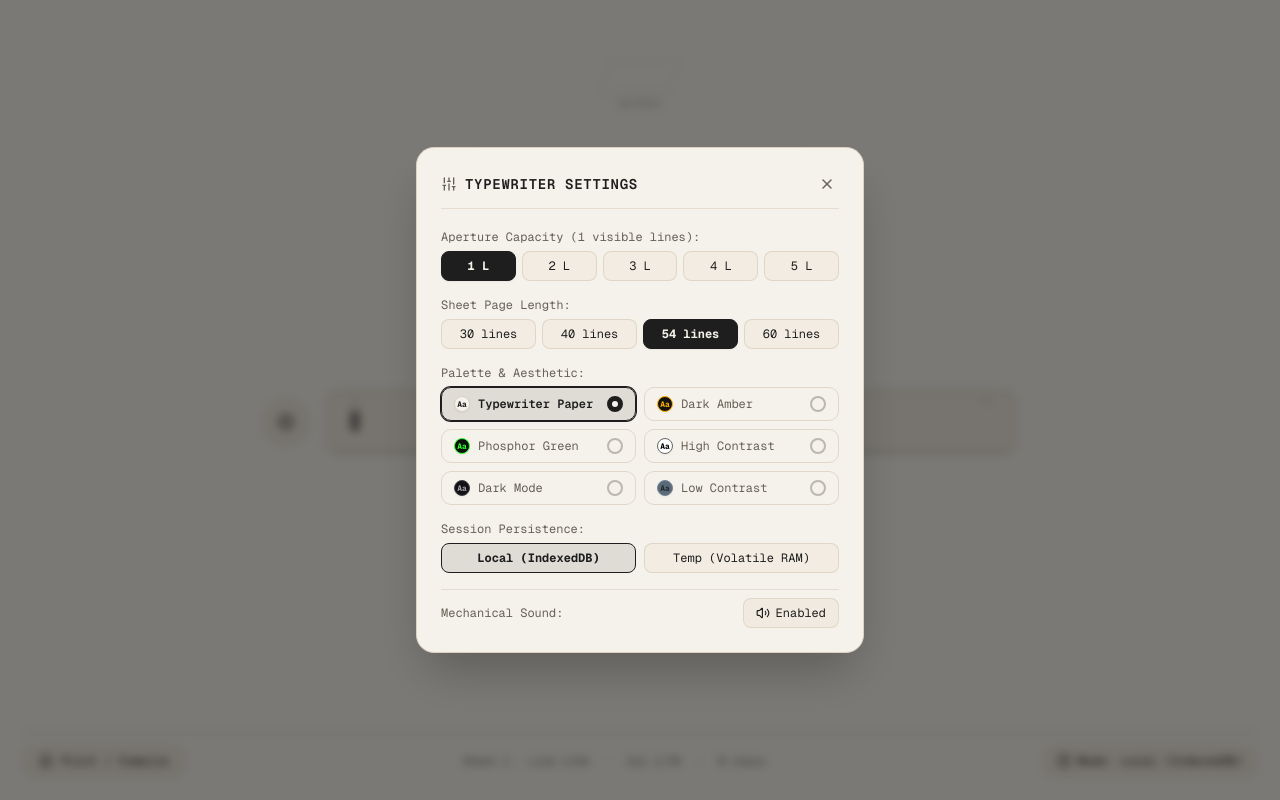
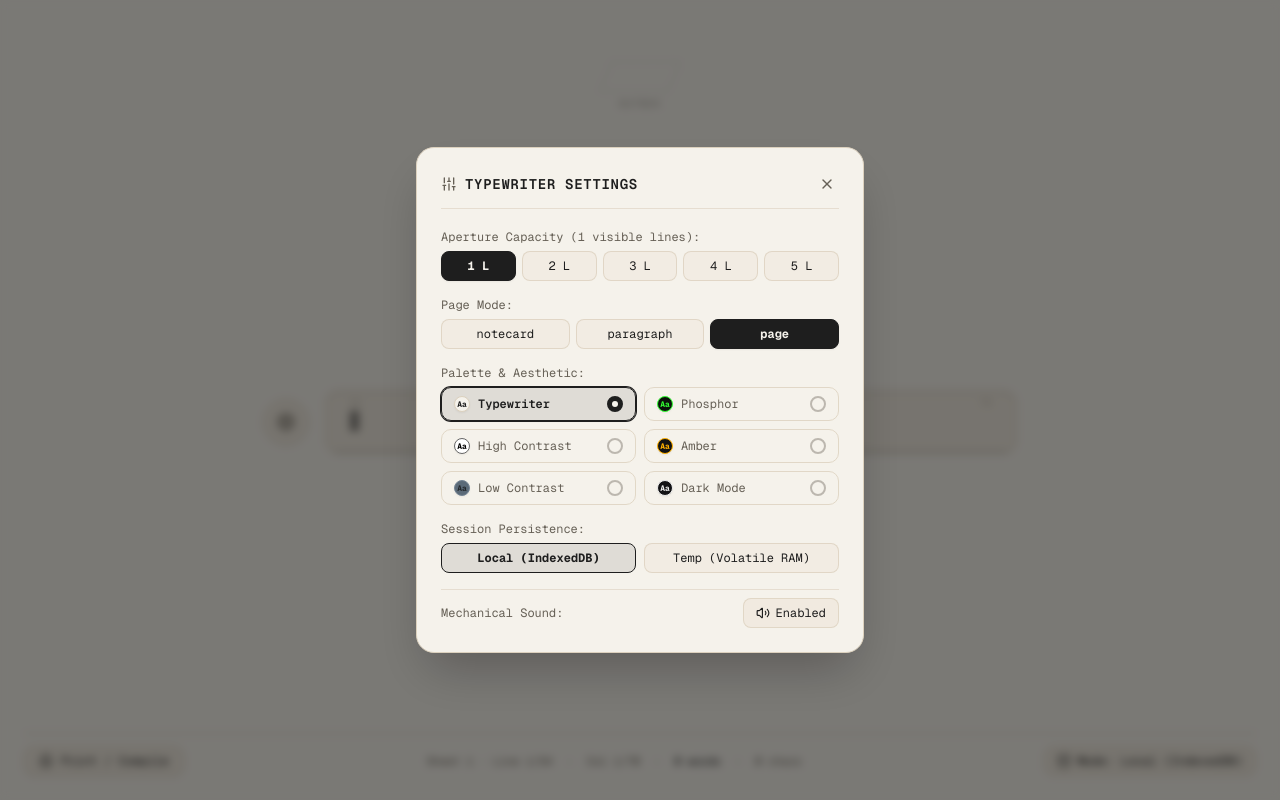
Before and after one commit to timfromtheborder/minitype, a Next.js app: page / in a window 1280 px wide. Both pictures are taken after a click on the button "Settings (Aperture, Palette, Page Size)". Built offline with nearby package versions, Linux system fonts and the light colour scheme.

Commit message:
feat: fixed print modal sizing, brighter dark mode text, rearranged palettes, page modes, word count, line-by-line printer feed, and opaque paper tray stack

```diff
--- a/src/app/globals.css
+++ b/src/app/globals.css
@@ -158,30 +158,30 @@
   --cursor-color: #000000;
 }
 
-/* 5. Dark Mode (Gray text on very dark gray background) */
+/* 5. Dark Mode (Bright text on very dark gray background) */
 [data-theme="dark-mode"] {
   --background: #121214;
-  --foreground: #A1A1AA;
-  --card: #1B1B1E;
-  --card-foreground: #A1A1AA;
+  --foreground: #EDEDED;
+  --card: #1C1C20;
+  --card-foreground: #EDEDED;
   --popover: #18181B;
-  --popover-foreground: #A1A1AA;
-  --primary: #A1A1AA;
+  --popover-foreground: #EDEDED;
+  --primary: #F4F4F5;
   --primary-foreground: #121214;
-  --secondary: #27272A;
-  --secondary-foreground: #E4E4E7;
+  --secondary: #2A2A30;
+  --secondary-foreground: #EDEDED;
   --muted: #222226;
-  --muted-foreground: #71717A;
-  --accent: #2A2A30;
-  --accent-foreground: #F4F4F5;
+  --muted-foreground: #9A9AA6;
+  --accent: #2E2E36;
+  --accent-foreground: #FFFFFF;
   --destructive: #EF4444;
-  --border: #2B2B32;
-  --input: #2B2B32;
-  --ring: #71717A;
-  --highlight-bg: #383840;
-  --highlight-text: #F4F4F5;
+  --border: #32323A;
+  --input: #32323A;
+  --ring: #EDEDED;
+  --highlight-bg: #3F3F4C;
+  --highlight-text: #FFFFFF;
   --struck-color: #EF4444;
-  --cursor-color: #A1A1AA;
+  --cursor-color: #EDEDED;
 }
 
 /* 6. Low Contrast (Slate gray background, lighter text box, charcoal text) */
--- a/src/app/page.tsx
+++ b/src/app/page.tsx
@@ -20,11 +20,21 @@ export default function Home() {
     }
   }, [engine.manifest.colorScheme]);
 
-  // Compute total characters drafted on current page
-  const totalCharsOnPage = engine.currentPageLines.reduce(
-    (acc, line) => acc + line.cells.filter((c) => c.state !== 'struck' && !c.isSoftPadding).length,
-    0
+  // Compute total characters and wordcount on current page: (character / 5 minus blank spaces)
+  const validCellsOnPage = useMemo(
+    () =>
+      engine.currentPageLines.flatMap((line) =>
+        line.cells.filter((c) => c.state !== 'struck' && !c.isSoftPadding)
+      ),
+    [engine.currentPageLines]
   );
+  const totalCharsOnPage = validCellsOnPage.length;
+  const blankSpacesOnPage = useMemo(
+    () => validCellsOnPage.filter((c) => c.char === ' ').length,
+    [validCellsOnPage]
+  );
+  const nonSpaceChars = totalCharsOnPage - blankSpacesOnPage;
+  const wordCount = Math.max(0, Math.round(nonSpaceChars / 5));
 
   // Stable pages array for print compilation
   const manuscriptPages = useMemo(
@@ -85,12 +95,18 @@ export default function Home() {
         </button>
 
         {/* Live Drafting Metadata */}
-        <div className="flex items-center gap-4 text-muted-foreground text-[11px] font-mono">
+        <div className="flex items-center gap-3.5 text-muted-foreground text-[11px] font-mono">
           <span>
-            Sheet {engine.currentPageNumber} · Line {engine.activeLineIndex + 1}/{engine.manifest.pageSize}
+            {engine.manifest.pageMode === 'paragraph'
+              ? `Page ${engine.currentPageNumber} · Line ${engine.activeLineIndex + 1}`
+              : engine.manifest.pageMode === 'notecard'
+              ? `Card ${engine.currentPageNumber} · Line ${engine.activeLineIndex + 1}/10`
+              : `Sheet ${engine.currentPageNumber} · Line ${engine.activeLineIndex + 1}/${engine.manifest.pageSize || 54}`}
           </span>
           <span>·</span>
           <span>Col {Math.min(engine.activeColIndex + 1, 70)}/70</span>
+          <span>·</span>
+          <span className="text-foreground/90 font-medium">{wordCount} words</span>
           <span>·</span>
           <span>{totalCharsOnPage} chars</span>
         </div>
--- a/src/components/modals/PrintModal.tsx
+++ b/src/components/modals/PrintModal.tsx
@@ -49,7 +49,37 @@ export const PrintModal: React.FC<PrintModalProps> = ({
 
     const fullClean = sanitizeManuscript(pages);
     setSanitizedFullText(fullClean);
-    const lines = fullClean.length > 0 ? fullClean.split('\n') : [''];
+
+    // Extract visual drafted lines for the line-by-line feed animation
+    const visualLines: string[] = [];
+    for (const page of pages) {
+      for (const line of page.lines) {
+        const hasStruckOnly =
+          line.cells.length > 0 &&
+          line.cells.every((c) => c.state === 'struck' || c.isSoftPadding);
+        if (hasStruckOnly) continue;
+
+        const cleanChars = line.cells
+          .filter((c) => c.state !== 'struck' && !c.isSoftPadding)
+          .map((c) => c.char)
+          .join('')
+          .trimEnd();
+
+        if (line.cells.length === 0 || cleanChars === '') {
+          if (line.isCommitted || line.wrapType === 'hard') {
+            visualLines.push('');
+          }
+        } else {
+          visualLines.push(cleanChars);
+        }
+      }
+    }
+
+    while (visualLines.length > 0 && visualLines[visualLines.length - 1] === '') {
+      visualLines.pop();
+    }
+
+    const lines = visualLines.length > 0 ? visualLines : [''];
     setAllLines(lines);
 
     printAbortRef.current = false;
@@ -154,7 +184,7 @@ export const PrintModal: React.FC<PrintModalProps> = ({
       onClick={onClose}
     >
       <div
-        className="w-full max-w-2xl max-h-[85vh] p-6 rounded-2xl border border-border bg-background shadow-2xl flex flex-col gap-4 select-none"
+        className="w-full max-w-2xl h-[560px] p-6 rounded-2xl border border-border bg-background shadow-2xl flex flex-col justify-between select-none"
         onClick={(e) => e.stopPropagation()}
       >
         {/* Header */}
@@ -201,8 +231,8 @@ export const PrintModal: React.FC<PrintModalProps> = ({
           </div>
         </div>
 
-        {/* Clean, Non-skeumorphic Manuscript Sheet Area (Lines emerge one-by-one from the bottom) */}
-        <div className="relative flex-1 min-h-[340px] max-h-[480px] p-6 rounded-xl border border-border bg-card/70 font-mono text-sm leading-relaxed overflow-y-auto whitespace-pre-wrap select-text flex flex-col justify-end">
+        {/* Clean, Non-skeumorphic Manuscript Sheet Area (Fixed size, lines emerge one-by-one from the bottom) */}
+        <div className="relative w-full h-[380px] p-6 rounded-xl border border-border bg-card font-mono text-sm leading-relaxed overflow-y-auto whitespace-pre-wrap select-text flex flex-col justify-end">
           <div className="flex-1 flex flex-col justify-end">
             {printedLines.map((line, idx) => {
               const isLatest = idx === printedLines.length - 1 && isPrinting;
--- a/src/components/modals/SettingsDrawer.tsx
+++ b/src/components/modals/SettingsDrawer.tsx
@@ -3,6 +3,7 @@ import {
   ApertureHeight,
   WrapMode,
   PageSize,
+  PageMode,
   ColorScheme,
   Typeface,
   ManuscriptMode,
@@ -89,22 +90,25 @@ export const SettingsDrawer: React.FC<SettingsDrawerProps> = ({
             </div>
           </div>
 
-          {/* Page Size */}
+          {/* Page Mode */}
           <div className="flex flex-col gap-1.5">
-            <label className="text-muted-foreground">Sheet Page Length:</label>
-            <div className="grid grid-cols-4 gap-1.5">
-              {([30, 40, 54, 60] as PageSize[]).map((size) => (
+            <label className="text-muted-foreground">Page Mode:</label>
+            <div className="grid grid-cols-3 gap-1.5">
+              {(['notecard', 'paragraph', 'page'] as PageMode[]).map((mode) => (
                 <button
-                  key={size}
+                  key={mode}
                   type="button"
-                  onClick={() => onUpdatePageSize(size)}
+                  onClick={() => {
+                    const pageSize = mode === 'notecard' ? 10 : mode === 'page' ? 54 : 9999;
+                    onUpdateManifest({ pageMode: mode, pageSize });
+                  }}
                   className={`py-1.5 rounded-md border text-center transition-all cursor-pointer ${
-                    manifest.pageSize === size
+                    (manifest.pageMode || 'page') === mode
                       ? 'border-primary bg-primary text-primary-foreground font-bold shadow-xs'
                       : 'border-border/80 bg-muted/30 hover:bg-muted/70 text-foreground'
                   }`}
                 >
-                  {size} lines
+                  {mode}
                 </button>
               ))}
             </div>
@@ -117,21 +121,14 @@ export const SettingsDrawer: React.FC<SettingsDrawerProps> = ({
               {[
                 {
                   id: 'typewriter',
-                  label: 'Typewriter Paper',
+                  label: 'Typewriter',
                   bg: '#F5F2EB',
                   fg: '#1E1E1E',
                   border: '#DCD1BE',
                 },
                 {
-                  id: 'dark-amber',
-                  label: 'Dark Amber',
-                  bg: '#121212',
-                  fg: '#FFB000',
-                  border: '#FFB000',
-                },
-                {
                   id: 'phosphor',
-                  label: 'Phosphor Green',
+                  label: 'Phosphor',
                   bg: '#0A120A',
                   fg: '#33FF33',
                   border: '#33FF33',
@@ -144,11 +141,11 @@ export const SettingsDrawer: React.FC<SettingsDrawerProps> = ({
                   border: '#666666',
                 },
                 {
-                  id: 'dark-mode',
-                  label: 'Dark Mode',
-                  bg: '#121214',
-                  fg: '#A1A1AA',
-                  border: '#3F3F46',
+                  id: 'dark-amber',
+                  label: 'Amber',
+                  bg: '#121212',
+                  fg: '#FFB000',
+                  border: '#FFB000',
                 },
                 {
                   id: 'low-contrast',
@@ -156,6 +153,13 @@ export const SettingsDrawer: React.FC<SettingsDrawerProps> = ({
                   bg: '#5B6A78',
                   fg: '#24282C',
                   border: '#748494',
+                },
+                {
+                  id: 'dark-mode',
+                  label: 'Dark Mode',
+                  bg: '#121214',
+                  fg: '#EDEDED',
+                  border: '#EDEDED',
                 },
               ].map((scheme) => {
                 const isSelected = manifest.colorScheme === scheme.id;
--- a/src/components/stages/PaperTrayStack.tsx
+++ b/src/components/stages/PaperTrayStack.tsx
@@ -19,16 +19,15 @@ export const PaperTrayStack: React.FC<PaperTrayStackProps> = ({ count }) => {
   const p3 = '8,44';
   const basePoints = `${p0} ${p1} ${p2} ${p3}`;
 
-  // Limit rendering up to 20 sheets visually so it doesn't clip
-  const visibleSheets = Math.min(count, 20);
+  // Limit rendering up to 24 sheets visually so it doesn't clip
+  const visibleSheets = Math.min(count, 24);
 
-  // Calculate cumulative compressed vertical offsets
+  // Spacing between pages is uniform across all sheets in the stack,
+  // but dynamically compresses as more pages appear (e.g. 5px down to 0.9px).
+  const step = visibleSheets <= 1 ? 4 : Math.max(0.9, Math.min(5, 20 / (visibleSheets - 1)));
   const sheets: number[] = [];
-  let currentOffset = 0;
   for (let i = 0; i < visibleSheets; i++) {
-    const gap = Math.max(1, 5.5 / (1 + 0.35 * i));
-    currentOffset += gap;
-    sheets.push(currentOffset);
+    sheets.push(i * step + 2);
   }
 
   return (
@@ -50,7 +49,7 @@ export const PaperTrayStack: React.FC<PaperTrayStackProps> = ({ count }) => {
           className="opacity-25 transition-opacity"
         />
 
-        {/* Stacked Paper Sheets (Outlines with compressed spacing) */}
+        {/* Stacked Paper Sheets (Opaque background fill, identical spacing, dynamically compressed) */}
         {sheets.map((offset, idx) => {
           const isTop = idx === sheets.length - 1;
           return (
@@ -58,13 +57,13 @@ export const PaperTrayStack: React.FC<PaperTrayStackProps> = ({ count }) => {
               key={idx}
               points={basePoints}
               transform={`translate(0, ${-offset})`}
-              fill="none"
+              fill="var(--background)"
               stroke="currentColor"
               strokeWidth="1"
               className={`transition-all duration-200 ${
                 isTop
-                  ? 'opacity-80'
-                  : 'opacity-40'
+                  ? 'opacity-90'
+                  : 'opacity-50'
               }`}
             />
           );
--- a/src/stores/typingStore.ts
+++ b/src/stores/typingStore.ts
@@ -7,11 +7,18 @@ import {
   ApertureHeight,
   WrapMode,
   PageSize,
+  PageMode,
   TypingEngineState,
   TypingEngineActions,
 } from '@/types';
 import { wrapLine, getLastPrintableCellIndex, createCellId, MAX_COLUMNS } from '@/lib/wrap';
 import { saveManuscript, savePage } from '@/db';
+
+export function getPageLineLimit(mode?: PageMode, customSize?: number): number {
+  if (mode === 'notecard') return 10;
+  if (mode === 'paragraph') return 9999;
+  return customSize || 54;
+}
 
 export function createEmptyLine(pageNumber: number, lineIndex: number): LineRecord {
   return {
@@ -33,6 +40,7 @@ export const DEFAULT_MANIFEST: ManuscriptManifest = {
   activeApertureHeight: 1,
   wrapMode: 'soft',
   pageSize: 54,
+  pageMode: 'page',
   colorScheme: 'typewriter',
   typeface: 'courier-prime',
   createdAt: new Date().toISOString(),
@@ -98,6 +106,17 @@ export const useTypingStore = create<TypingStore>((set, get) => ({
   setPageSize: (pageSize: PageSize) => {
     set((state) => {
       const updated = { ...state.manifest, pageSize };
+      if (updated.mode === 'local') {
+        saveManuscript(updated).catch(console.error);
+      }
+      return { manifest: updated };
+    });
+  },
+
+  setPageMode: (pageMode: PageMode) => {
+    set((state) => {
+      const pageSize = pageMode === 'notecard' ? 10 : pageMode === 'page' ? 54 : 9999;
+      const updated = { ...state.manifest, pageMode, pageSize };
       if (updated.mode === 'local') {
         saveManuscript(updated).catch(console.error);
       }
@@ -185,7 +204,8 @@ export const useTypingStore = create<TypingStore>((set, get) => ({
 
     // Check if advancing to the next line completes the page
     const nextLineIndex = activeLineIndex + 1;
-    if (nextLineIndex >= state.manifest.pageSize) {
+    const pageLineLimit = getPageLineLimit(state.manifest.pageMode, state.manifest.pageSize);
+    if (nextLineIndex >= pageLineLimit) {
       const completedPage: PageRecord = {
         id: `${state.manifest.id}-page-${state.currentPageNumber}`,
         manuscriptId: state.manifest.id,
@@ -416,7 +436,11 @@ export const useTypingStore = create<TypingStore>((set, get) => ({
     }
 
     const nextLineIndex = state.activeLineIndex + 1;
-    if (nextLineIndex >= state.manifest.pageSize) {
+    const isParagraphMode = state.manifest.pageMode === 'paragraph';
+    const pageLineLimit = getPageLineLimit(state.manifest.pageMode, state.manifest.pageSize);
+    const shouldCompletePage = isParagraphMode || nextLineIndex >= pageLineLimit;
+
+    if (shouldCompletePage) {
       // Page completed on Enter
       const completedPage: PageRecord = {
         id: `${state.manifest.id}-page-${state.currentPageNumber}`,
--- a/src/types/engine.ts
+++ b/src/types/engine.ts
@@ -1,5 +1,5 @@
 import { CharacterCell, LineRecord } from './aperture';
-import { ManuscriptManifest } from './manuscript';
+import { ManuscriptManifest, PageMode } from './manuscript';
 
 export interface CursorPosition {
   lineIndex: number;
@@ -30,6 +30,7 @@ export interface TypingEngineActions {
   feedPaper: (amount?: number) => void;
   setApertureHeight: (height: ManuscriptManifest['activeApertureHeight']) => void;
   setPageSize: (size: ManuscriptManifest['pageSize']) => void;
+  setPageMode: (mode: PageMode) => void;
   setManifest: (manifest: Partial<ManuscriptManifest>) => void;
   resetEngine: (newManifest?: Partial<ManuscriptManifest>) => void;
 }
--- a/src/types/manuscript.ts
+++ b/src/types/manuscript.ts
@@ -10,7 +10,8 @@ export interface PageRecord {
 
 export type ApertureHeight = 1 | 2 | 3 | 4 | 5;
 export type WrapMode = 'soft';
-export type PageSize = 30 | 40 | 54 | 60;
+export type PageSize = 30 | 40 | 54 | 60 | number;
+export type PageMode = 'notecard' | 'paragraph' | 'page';
 export type ColorScheme = 'typewriter' | 'dark-amber' | 'phosphor' | 'high-contrast' | 'dark-mode' | 'low-contrast';
 export type Typeface = 'courier-prime' | 'jetbrains-mono' | 'ibm-plex-mono';
 export type ManuscriptMode = 'local' | 'temp';
@@ -26,6 +27,7 @@ export interface ManuscriptManifest {
   activeApertureHeight: ApertureHeight;
   wrapMode: WrapMode;
   pageSize: PageSize;
+  pageMode: PageMode;
   colorScheme: ColorScheme;
   typeface: Typeface;
   createdAt?: string;
```
Also changed, not shown: 1 other file (tests, documents, lock files or other folders).
